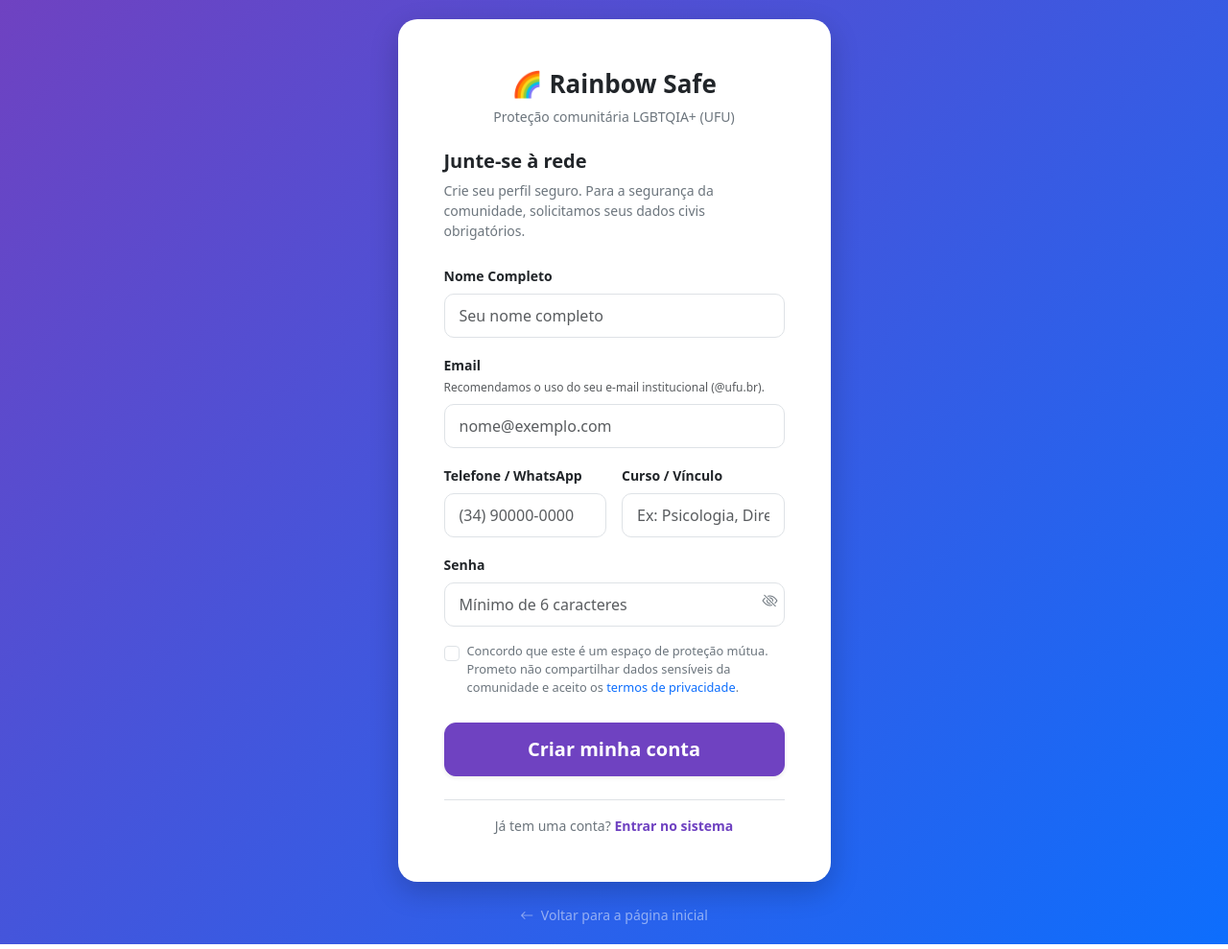
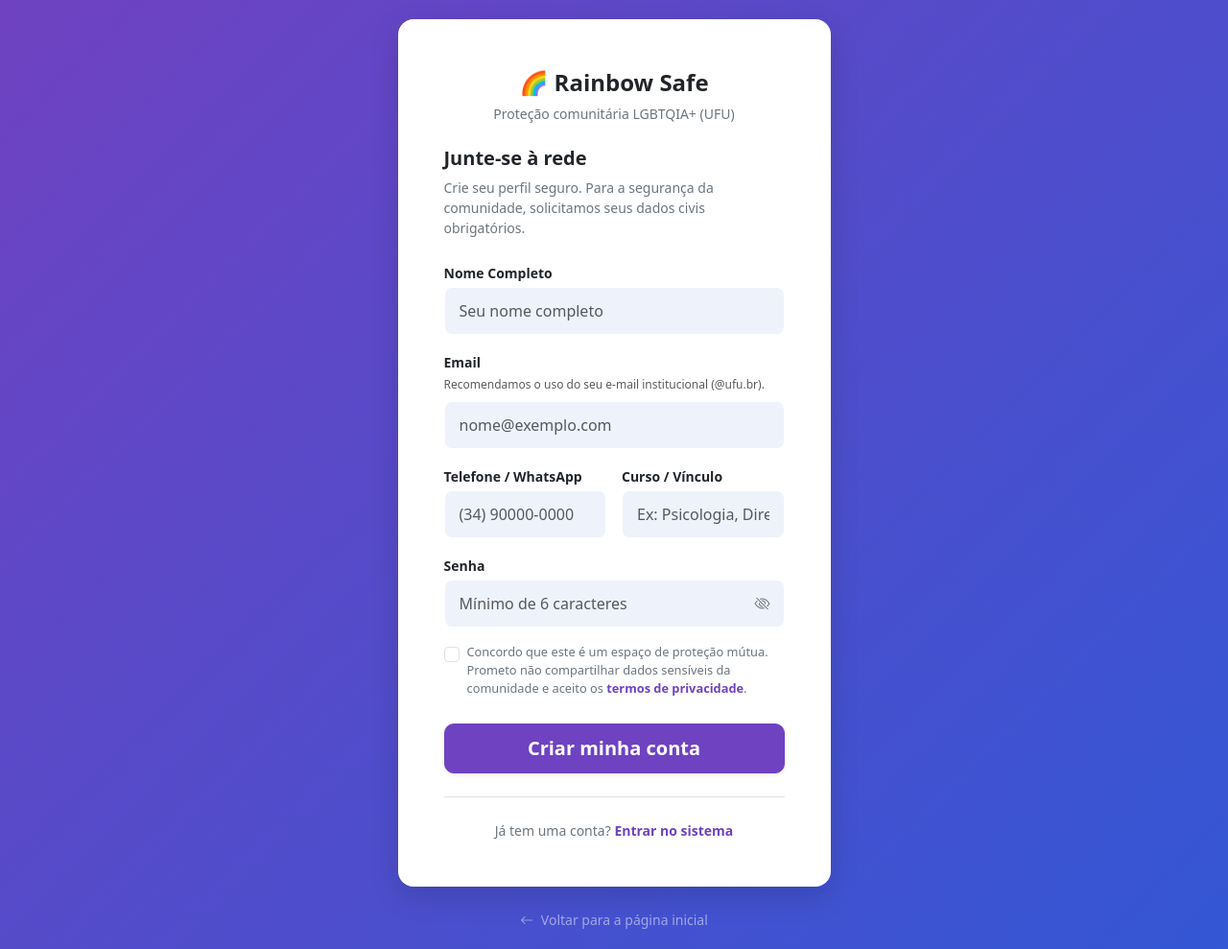
Before and after one commit to sabrinaandraderocha-cmyk/rainbowsafe, a Flask app: page /register in a window 1280 px wide. Shown: the whole page at 96% size. Run offline with Flask 3, Linux system fonts and the light colour scheme; some libraries are stand-ins or nearby versions.

Commit message:
Update register.html

```diff
--- a/templates/register.html
+++ b/templates/register.html
@@ -10,8 +10,7 @@
 
   <style>
     body {
-      /* Gradiente alinhado com a identidade do projeto */
-      background: linear-gradient(135deg, #6f42c1 0%, #0d6efd 100%);
+      background: linear-gradient(135deg, #6f42c1 0%, #3457D5 100%);
       min-height: 100vh;
       display: flex;
       align-items: center;
@@ -21,13 +20,13 @@
     }
 
     .card {
-      border-radius: 20px;
+      border-radius: 16px;
       border: none;
-      box-shadow: 0 10px 30px rgba(0,0,0,0.2);
+      box-shadow: 0 10px 30px rgba(0,0,0,0.15);
     }
 
     .brand {
-      font-size: 26px;
+      font-size: 24px;
       font-weight: 700;
       color: #212529;
     }
@@ -38,11 +37,12 @@
       margin-top: 4px;
     }
 
+    /* Estilização do Botão */
     .btn-primary {
       background-color: #6f42c1;
       border-color: #6f42c1;
-      border-radius: 12px;
-      padding: 12px;
+      border-radius: 10px;
+      padding: 10px 12px;
       font-weight: 600;
       transition: all 0.3s ease;
     }
@@ -53,25 +53,27 @@
       transform: translateY(-2px);
     }
 
+    /* Estilização dos Inputs (Fundo azulado e sem borda aparente) */
     .form-control {
-      border-radius: 10px;
-      padding: 10px 15px;
-      border: 1px solid #dee2e6;
+      border-radius: 8px;
+      padding: 12px 15px;
+      background-color: #eef2fa;
+      border: 1px solid transparent;
+      color: #212529;
     }
 
     .form-control:focus {
+      background-color: #eef2fa;
       border-color: #6f42c1;
-      box-shadow: 0 0 0 0.25rem rgba(111, 66, 193, 0.25);
+      box-shadow: 0 0 0 0.2rem rgba(111, 66, 193, 0.25);
     }
 
-    .password-wrapper {
-      position: relative;
-    }
-
+    /* Ícone de Senha centralizado verticalmente */
     .password-toggle {
       position: absolute;
       right: 15px;
-      top: 38px;
+      top: 50%;
+      transform: translateY(-50%);
       cursor: pointer;
       color: #6c757d;
     }
@@ -106,37 +108,39 @@
             <form method="post" class="row g-3">
 
               <div class="col-12">
-                <label for="name" class="form-label small fw-semibold text-dark">Nome Completo</label>
+                <label for="name" class="form-label small fw-bold text-dark mb-1">Nome Completo</label>
                 <input type="text" class="form-control" id="name" name="name" placeholder="Seu nome completo" required>
               </div>
 
               <div class="col-12">
-                <label for="email" class="form-label small fw-semibold text-dark mb-1">Email</label>
+                <label for="email" class="form-label small fw-bold text-dark mb-1">Email</label>
                 <div class="small text-muted mb-2" style="font-size: 0.75rem;">Recomendamos o uso do seu e-mail institucional (@ufu.br).</div>
                 <input type="email" class="form-control" id="email" name="email" placeholder="nome@exemplo.com" required>
               </div>
 
               <div class="col-md-6">
-                <label for="phone" class="form-label small fw-semibold text-dark">Telefone / WhatsApp</label>
+                <label for="phone" class="form-label small fw-bold text-dark mb-1">Telefone / WhatsApp</label>
                 <input type="tel" class="form-control" id="phone" name="phone" placeholder="(34) 90000-0000" required>
               </div>
 
               <div class="col-md-6">
-                <label for="course" class="form-label small fw-semibold text-dark">Curso / Vínculo</label>
+                <label for="course" class="form-label small fw-bold text-dark mb-1">Curso / Vínculo</label>
                 <input type="text" class="form-control" id="course" name="course" placeholder="Ex: Psicologia, Direito...">
               </div>
 
-              <div class="col-12 password-wrapper">
-                <label for="password" class="form-label small fw-semibold text-dark">Senha</label>
-                <input type="password" class="form-control pe-5" id="password" name="password" placeholder="Mínimo de 6 caracteres" required>
-                <i class="bi bi-eye-slash password-toggle" id="togglePassword" title="Mostrar/Ocultar senha"></i>
+              <div class="col-12">
+                <label for="password" class="form-label small fw-bold text-dark mb-1">Senha</label>
+                <div class="position-relative">
+                  <input type="password" class="form-control pe-5" id="password" name="password" placeholder="Mínimo de 6 caracteres" required>
+                  <i class="bi bi-eye-slash password-toggle" id="togglePassword" title="Mostrar/Ocultar senha"></i>
+                </div>
               </div>
 
               <div class="col-12 mt-3">
                 <div class="form-check">
                   <input class="form-check-input" type="checkbox" id="terms" required>
                   <label class="form-check-label small text-secondary" for="terms" style="font-size: 0.8rem;">
-                    Concordo que este é um espaço de proteção mútua. Prometo não compartilhar dados sensíveis da comunidade e aceito os <a href="#" class="text-decoration-none">termos de privacidade</a>.
+                    Concordo que este é um espaço de proteção mútua. Prometo não compartilhar dados sensíveis da comunidade e aceito os <a href="#" class="text-decoration-none fw-semibold" style="color: #6f42c1;">termos de privacidade</a>.
                   </label>
                 </div>
               </div>
@@ -149,7 +153,7 @@
 
             </form>
 
-            <div class="text-center mt-4 pt-3 border-top small">
+            <div class="text-center mt-4 pt-4 border-top small">
               <span class="text-secondary">Já tem uma conta?</span>
               <a href="/login" class="fw-bold text-decoration-none" style="color: #6f42c1;">Entrar no sistema</a>
             </div>
@@ -158,7 +162,9 @@
         </div>
 
         <div class="text-center mt-4 text-white-50 small">
-          <a href="/" class="text-white-50 text-decoration-none"><i class="bi bi-arrow-left me-1"></i> Voltar para a página inicial</a>
+          <a href="/" class="text-white-50 text-decoration-none hover-white">
+            <i class="bi bi-arrow-left me-1"></i> Voltar para a página inicial
+          </a>
         </div>
 
       </div>
@@ -169,11 +175,9 @@
     const togglePassword = document.querySelector('#togglePassword');
     const password = document.querySelector('#password');
 
-    togglePassword.addEventListener('click', function (e) {
-      // Alterna o tipo do input entre password e text
+    togglePassword.addEventListener('click', function () {
       const type = password.getAttribute('type') === 'password' ? 'text' : 'password';
       password.setAttribute('type', type);
-      // Alterna o ícone
       this.classList.toggle('bi-eye');
       this.classList.toggle('bi-eye-slash');
     });
```
